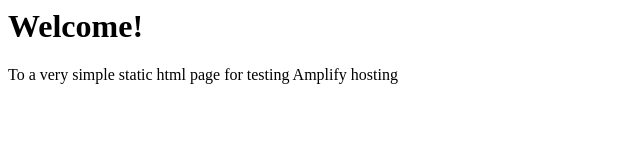
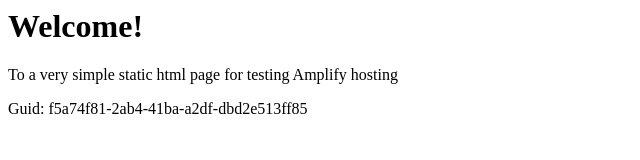
Before and after one commit to aws-aemilia-cmh/Github-PR-Commit-Integration-Test-DoNotTouch-v1-preprod-us-east-2, a website: page src/index.html in a window 1280 px wide. Shown: the whole page, without its empty margins (0-640 px from the left). Drawn offline with Linux system fonts and the light colour scheme.

Commit message:
commit from integ tests

```diff
--- a/src/index.html
+++ b/src/index.html
@@ -1,3 +1,5 @@
+
+
 <html lang="en">
 
 <head>
@@ -10,6 +12,6 @@
 <body>
     <h1>Welcome!</h1>
     <p>To a very simple static html page for testing Amplify hosting</p>
-</body>
+    <p>Guid: f5a74f81-2ab4-41ba-a2df-dbd2e513ff85</p></body>
 
 </html>
```
